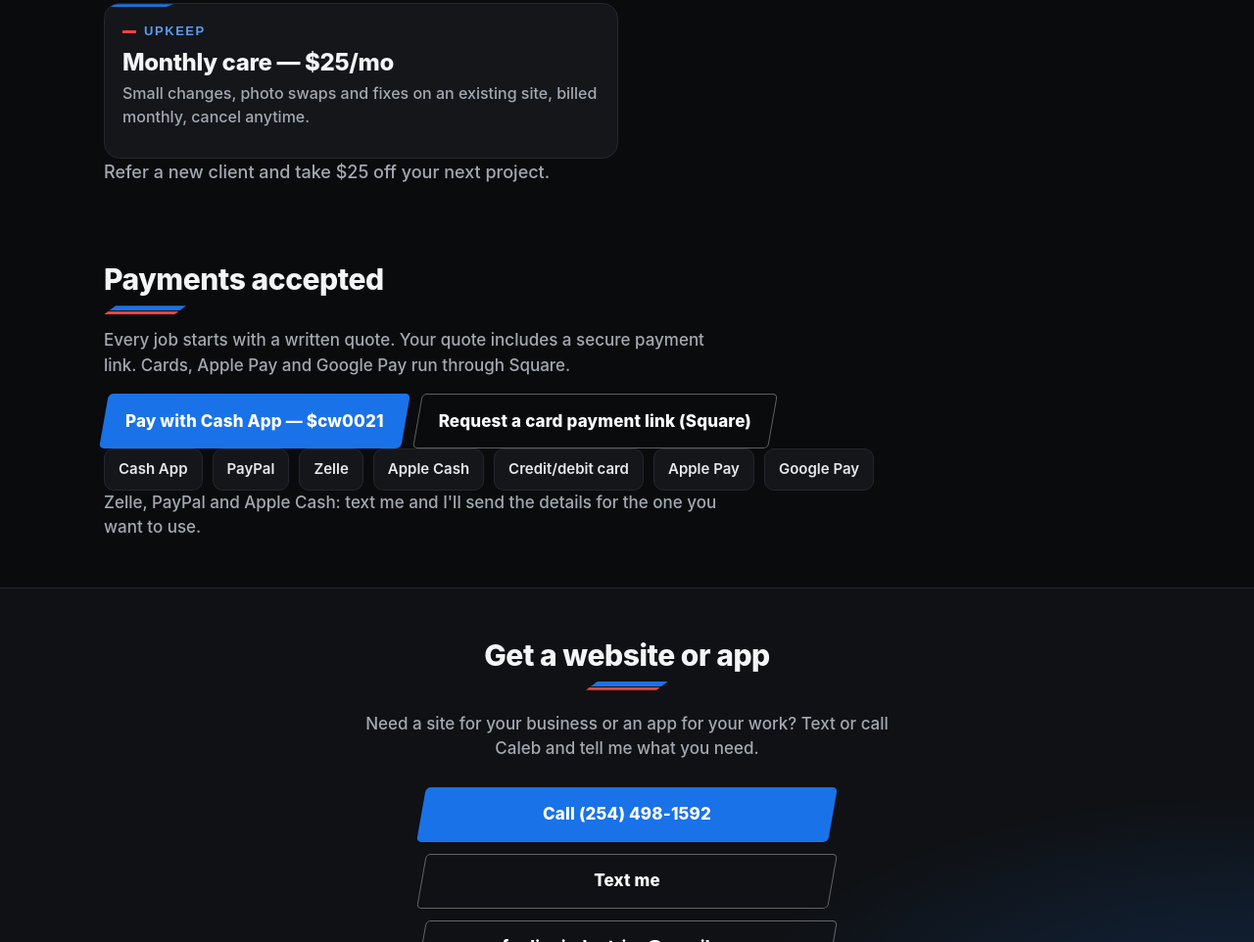
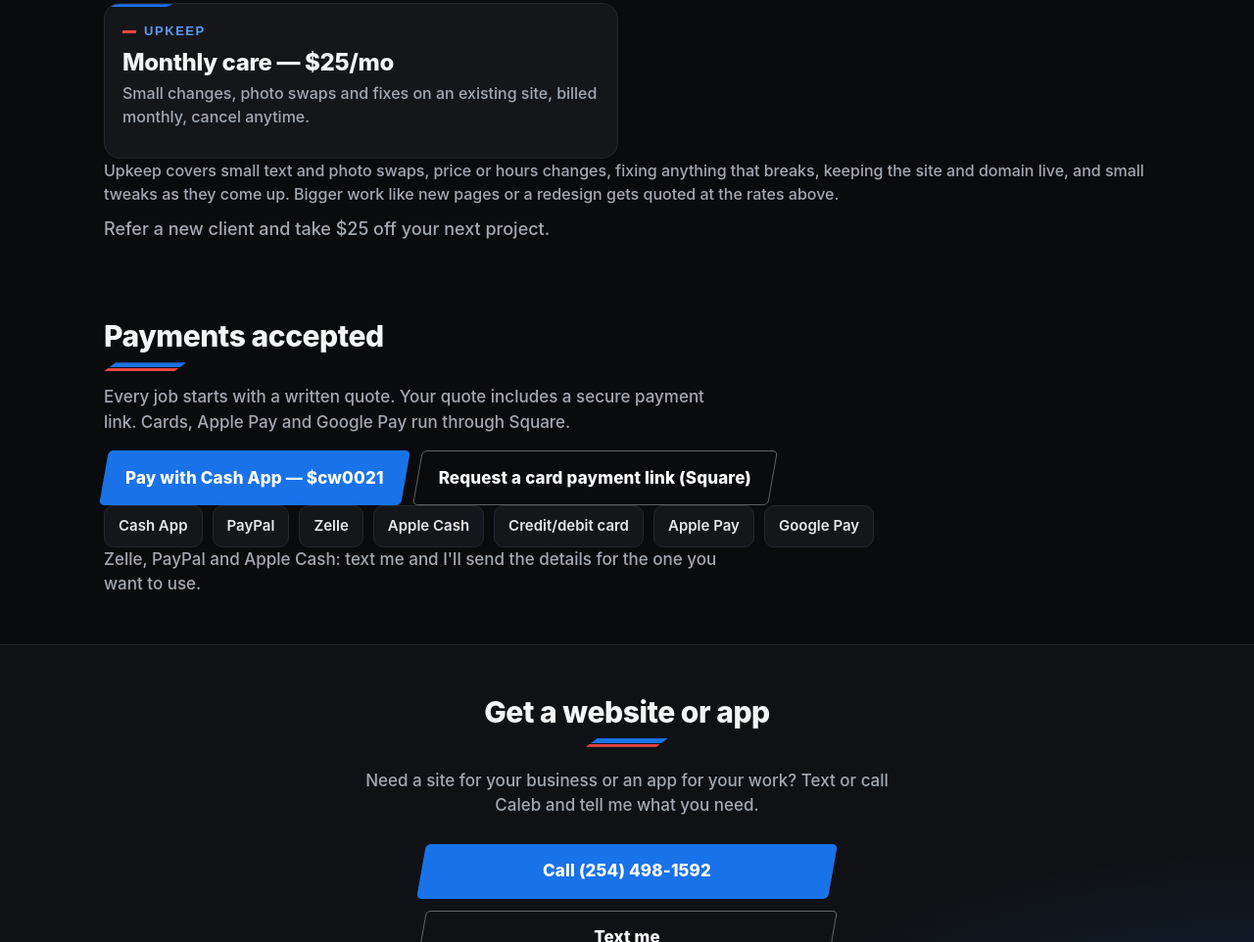
Before and after one commit to Funline30/funline30.github.io, a plain HTML site: page portfolio/index.html in a window 1280 px wide. Shown: the part 3638-4600 px from the top of the page at 98% size. Drawn offline with Linux system fonts and the light colour scheme; a web font is replaced by a local one.

Commit message:
Portfolio pricing: spell out what $25/mo upkeep covers

```diff
--- a/portfolio/index.html
+++ b/portfolio/index.html
@@ -232,6 +232,7 @@ footer img{width:30px;height:auto;opacity:.9}
     <p class="desc">Small changes, photo swaps and fixes on an existing site, billed monthly, cancel anytime.</p>
   </div>
 </article>  </div>
+  <p class="desc">Upkeep covers small text and photo swaps, price or hours changes, fixing anything that breaks, keeping the site and domain live, and small tweaks as they come up. Bigger work like new pages or a redesign gets quoted at the rates above.</p>
   <p class="lead">Refer a new client and take $25 off your next project.</p>
 </section>
 <section class="payments" id="payments" aria-labelledby="pay-h">
```
